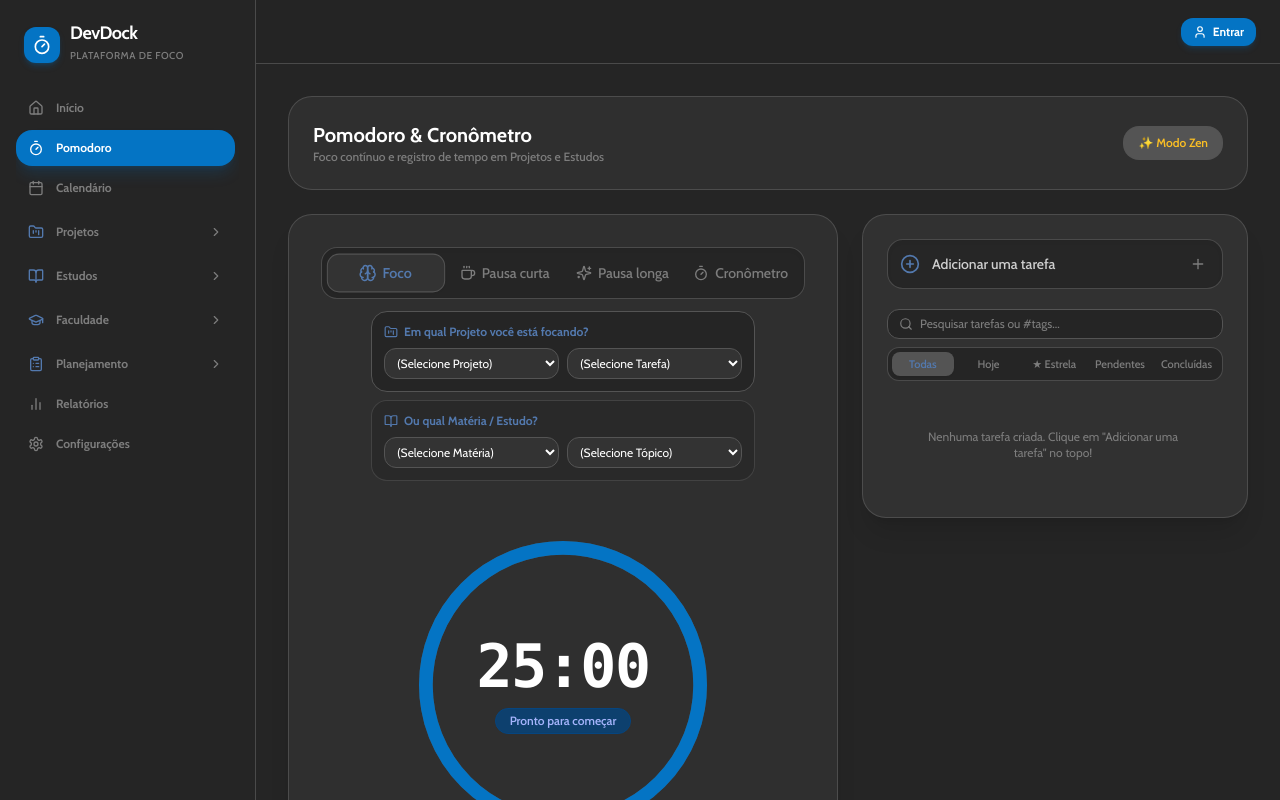
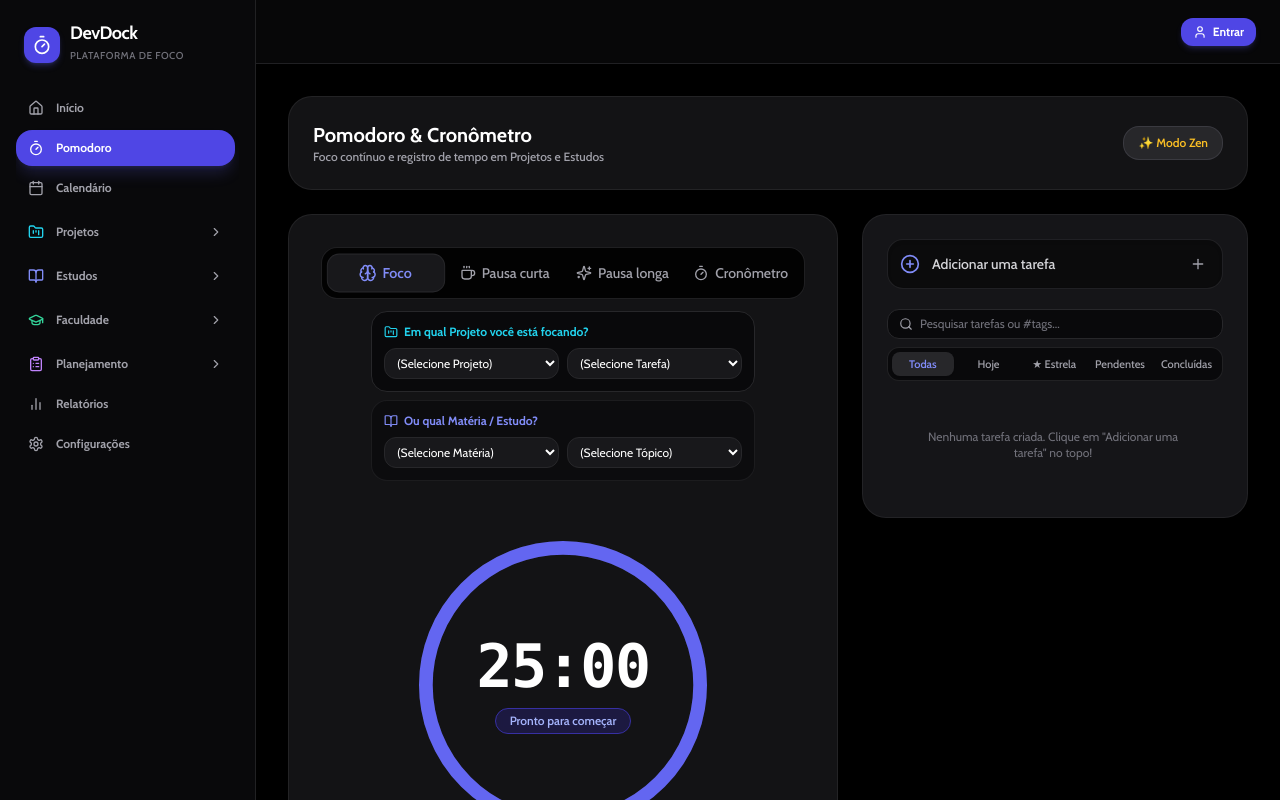
Before and after one commit to JoaoNToK/DevDock, a Next.js app: page /pomodoro in a window 1280 px wide. Shown: the top 800 px of the page. Built offline with nearby package versions, Linux system fonts and the light colour scheme.

Commit message:
Revert "style: update theme color palette to custom 7-color scheme (#252525, #CFCFCF, #7D7D7D, #545454, #5379AE, #0474C4, #06457F)"
This reverts commit 202228dd04c3c764e72457530d9735cb5bc0c395.

```diff
--- a/src/app/globals.css
+++ b/src/app/globals.css
@@ -2,50 +2,17 @@
 @tailwind components;
 @tailwind utilities;
 
-:root {
-  --color-dark: #252525;
-  --color-light: #CFCFCF;
-  --color-slate: #7D7D7D;
-  --color-charcoal: #545454;
-  --color-steel: #5379AE;
-  --color-ocean: #0474C4;
-  --color-navy: #06457F;
-}
-
 @layer base {
   body {
-    background-color: #252525;
-    color: #CFCFCF;
-    min-height: 100vh;
-    font-family: var(--font-cabin), Cabin, system-ui, sans-serif;
-    -webkit-font-smoothing: antialiased;
-  }
-
-  /* Scrollbar custom colors */
-  ::-webkit-scrollbar {
-    width: 8px;
-    height: 8px;
-  }
-
-  ::-webkit-scrollbar-track {
-    background: #252525;
-  }
-
-  ::-webkit-scrollbar-thumb {
-    background: #545454;
-    border-radius: 4px;
-  }
-
-  ::-webkit-scrollbar-thumb:hover {
-    background: #7D7D7D;
+    @apply bg-slate-50 text-slate-900 dark:bg-black dark:text-slate-100 min-h-screen font-sans antialiased transition-colors duration-300;
   }
 }
 
-/* Custom radial background glows using palette colors */
+/* Custom radial background glows for modern dark & light modes */
 .bg-radial-gradient {
-  background-image: radial-gradient(circle at 50% 20%, rgba(4, 116, 196, 0.15) 0%, rgba(37, 37, 37, 0) 70%);
+  background-image: radial-gradient(circle at 50% 20%, rgba(99, 102, 241, 0.08) 0%, rgba(255, 255, 255, 0) 70%);
 }
 
 .dark .bg-radial-gradient {
-  background-image: radial-gradient(circle at 50% 20%, rgba(4, 116, 196, 0.25) 0%, rgba(37, 37, 37, 0) 70%);
+  background-image: radial-gradient(circle at 50% 20%, rgba(99, 102, 241, 0.18) 0%, rgba(0, 0, 0, 0) 70%);
 }
--- a/tailwind.config.ts
+++ b/tailwind.config.ts
@@ -10,80 +10,26 @@ const config: Config = {
   theme: {
     extend: {
       colors: {
-        // Custom 7-Color Palette
-        palette: {
-          dark: '#252525',    // 1. Dark Charcoal (Background surface)
-          light: '#CFCFCF',   // 2. Light Silver (Primary text & headers)
-          slate: '#7D7D7D',   // 3. Medium Gray (Subtitles & muted elements)
-          charcoal: '#545454',// 4. Dark Slate (Cards, borders & inputs)
-          steel: '#5379AE',   // 5. Steel Blue (Soft accent badges & highlights)
-          ocean: '#0474C4',   // 6. Ocean Blue (Primary CTA buttons & active states)
-          navy: '#06457F',    // 7. Deep Navy (Dark card headers & gradients)
-        },
-        // Override standard colors to conform to the 7-color palette
-        black: '#252525',
-        zinc: {
-          950: '#252525',
-          900: '#333333',
-          800: '#545454',
-          700: '#545454',
-          600: '#7D7D7D',
-          500: '#7D7D7D',
-          400: '#7D7D7D',
-          300: '#CFCFCF',
-          200: '#CFCFCF',
-          100: '#FFFFFF',
-        },
-        indigo: {
-          50: '#eef6ff',
-          100: '#d9eaff',
-          400: '#5379AE',
-          500: '#0474C4',
-          600: '#0474C4',
-          700: '#06457F',
-          800: '#06457F',
-          900: '#06457F',
-          950: '#06457F',
-        },
-        cyan: {
-          400: '#5379AE',
-          500: '#0474C4',
-          600: '#0474C4',
-          700: '#06457F',
-          950: '#06457F',
-        },
-        purple: {
-          400: '#5379AE',
-          500: '#5379AE',
-          600: '#06457F',
-          950: '#06457F',
-        },
-        emerald: {
-          400: '#5379AE',
-          500: '#0474C4',
-          600: '#0474C4',
-          950: '#06457F',
-        },
         focus: {
-          50: '#eef6ff',
-          100: '#d9eaff',
-          500: '#0474C4',
-          600: '#0474C4',
-          700: '#06457F',
+          50: '#f5f3ff',
+          100: '#ede9fe',
+          500: '#6366f1',
+          600: '#4f46e5',
+          700: '#4338ca',
         },
         shortBreak: {
-          50: '#eef6ff',
-          100: '#d9eaff',
-          500: '#5379AE',
-          600: '#5379AE',
-          700: '#06457F',
+          50: '#ecfdf5',
+          100: '#d1fae5',
+          500: '#10b981',
+          600: '#059669',
+          700: '#047857',
         },
         longBreak: {
-          50: '#eef6ff',
-          100: '#d9eaff',
-          500: '#06457F',
-          600: '#06457F',
-          700: '#252525',
+          50: '#ecfeff',
+          100: '#cffafe',
+          500: '#06b6d4',
+          600: '#0891b2',
+          700: '#0e7490',
         },
       },
       fontFamily: {
```
